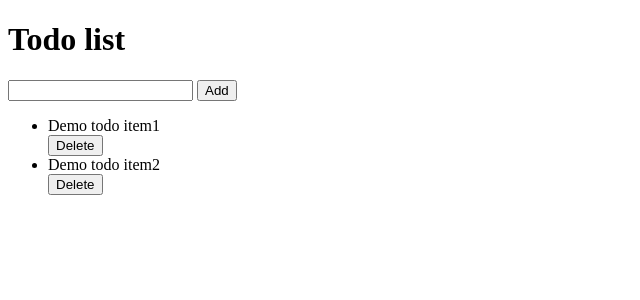
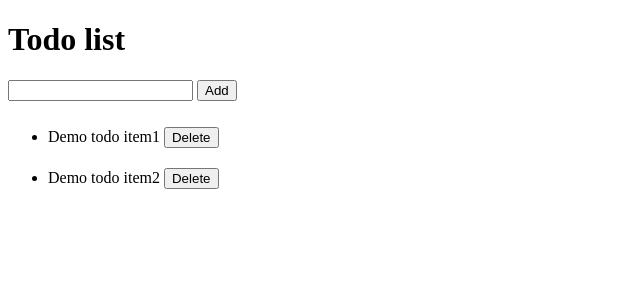
Before and after one commit to MehediMK/Todo-Django, a Django app: page / in a window 1280 px wide. Shown: the top 300 px of the page, without its empty margins (0-640 px from the left). Run offline with Django 3.2, Linux system fonts and the light colour scheme; data comes from the database, SQL or seed files in the repository; both versions use the stored data as it was after the commit.

Commit message:
Todo web applicaton using django

```diff
--- a/todo/templates/todo.html
+++ b/todo/templates/todo.html
@@ -16,8 +16,8 @@
     </form>
     <ul>
         {% for todo in mytodo %}
-        <li>{{ todo.content }}
-            <form action="{% url 'mytodo'  %}{{ todo.id }}" method="post" >{% csrf_token %}
+        <li style="padding:10px 0px" >{{ todo.content }}
+            <form style="display:inline;" action="{% url 'mytodo'  %}{{ todo.id }}" method="post" >{% csrf_token %}
                 <input type="submit" value="Delete">
             </form></li>
         {% endfor %}
```
Also changed, not shown: db.sqlite3.
